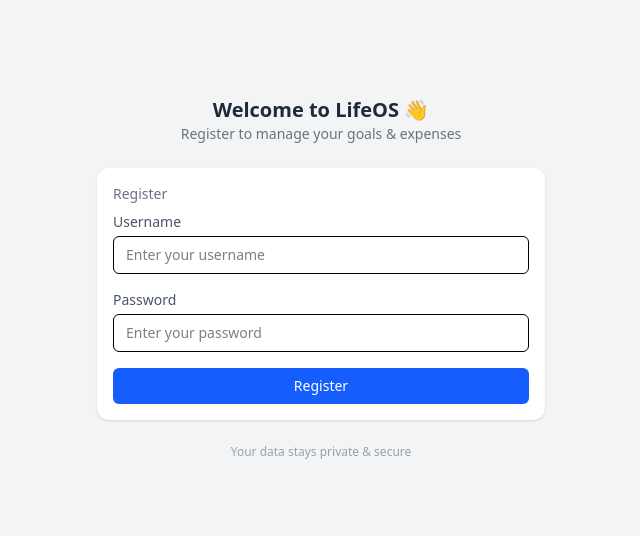
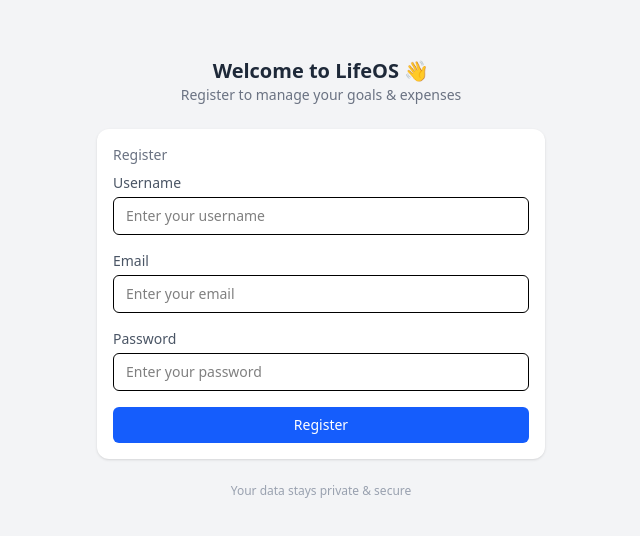
Before and after one commit to Hemil087/LifeOS, a React (Vite) app in the folder frontend/: page /register in a window 1280 px wide. Shown: the part 122-658 px from the top of the page, without its empty margins (319-959 px from the left). Built offline with nearby package versions, Linux system fonts and the light colour scheme; no server answers.

Commit message:
Add email input in regirster form

```diff
--- a/frontend/src/pages/Authorization/Register.jsx
+++ b/frontend/src/pages/Authorization/Register.jsx
@@ -5,9 +5,14 @@ import { registerUser } from "../../api/auth";
 import { useNavigate } from "react-router-dom";
 
 
-export default function Login() {
+export default function Register() {
   const { login } = useAuth();
-  const [form, setForm] = useState({ username: "", password: "" });
+  const [form, setForm] = useState({
+    username: "",
+    email: "",
+    password: "",
+  });
+
   const [error, setError] = useState("");
 
   const navigate = useNavigate();
@@ -54,6 +59,19 @@ export default function Login() {
                 }
               />
             </div>
+            <div>
+              <label className="block text-sm text-gray-600 mb-1">
+                Email
+              </label>
+              <input
+                type="email"
+                className="w-full border rounded-md px-3 py-2 text-sm focus:outline-none focus:ring-2 focus:ring-blue-500"
+                placeholder="Enter your email"
+                onChange={(e) =>
+                  setForm({ ...form, email: e.target.value })
+                }
+              />
+            </div>
 
             <div>
               <label className="block text-sm text-gray-600 mb-1">
```
